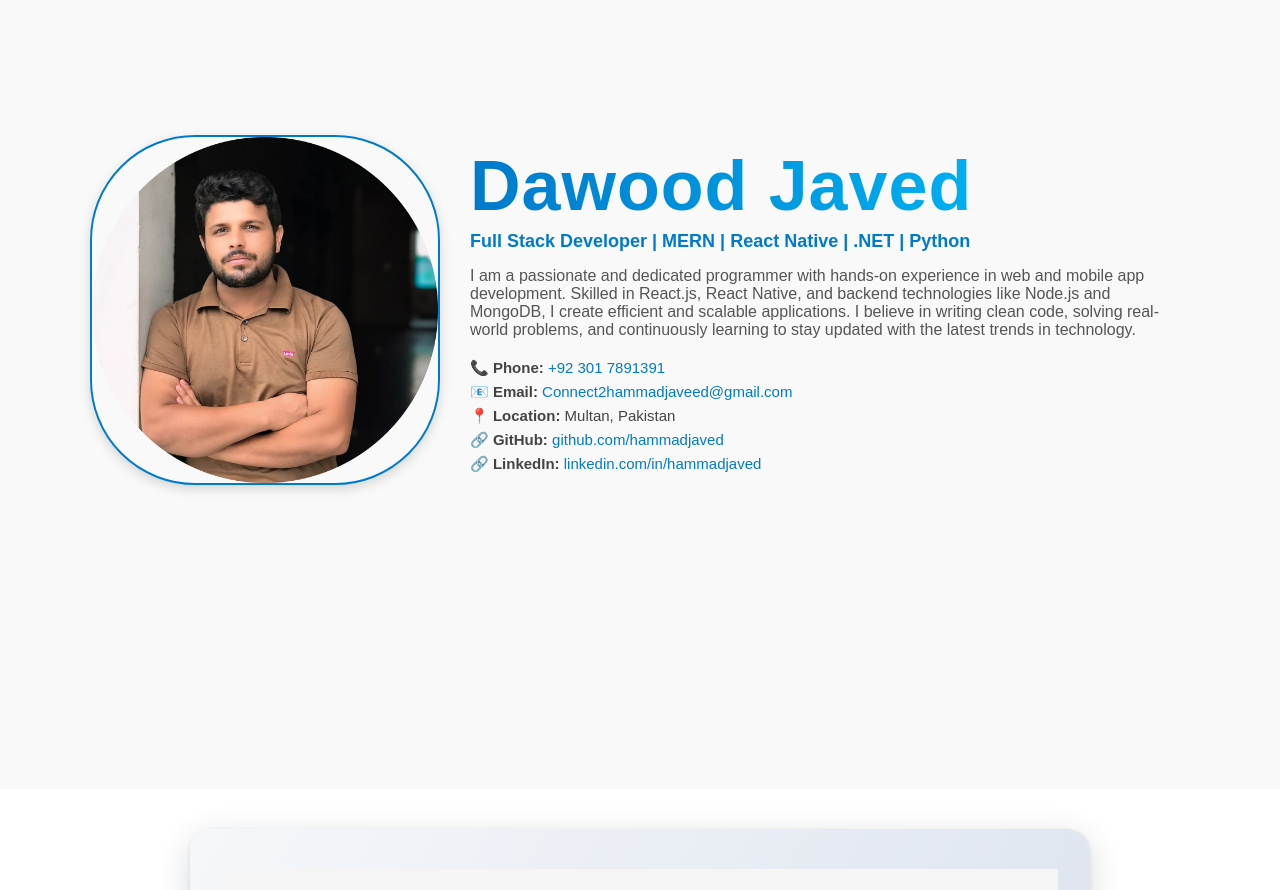
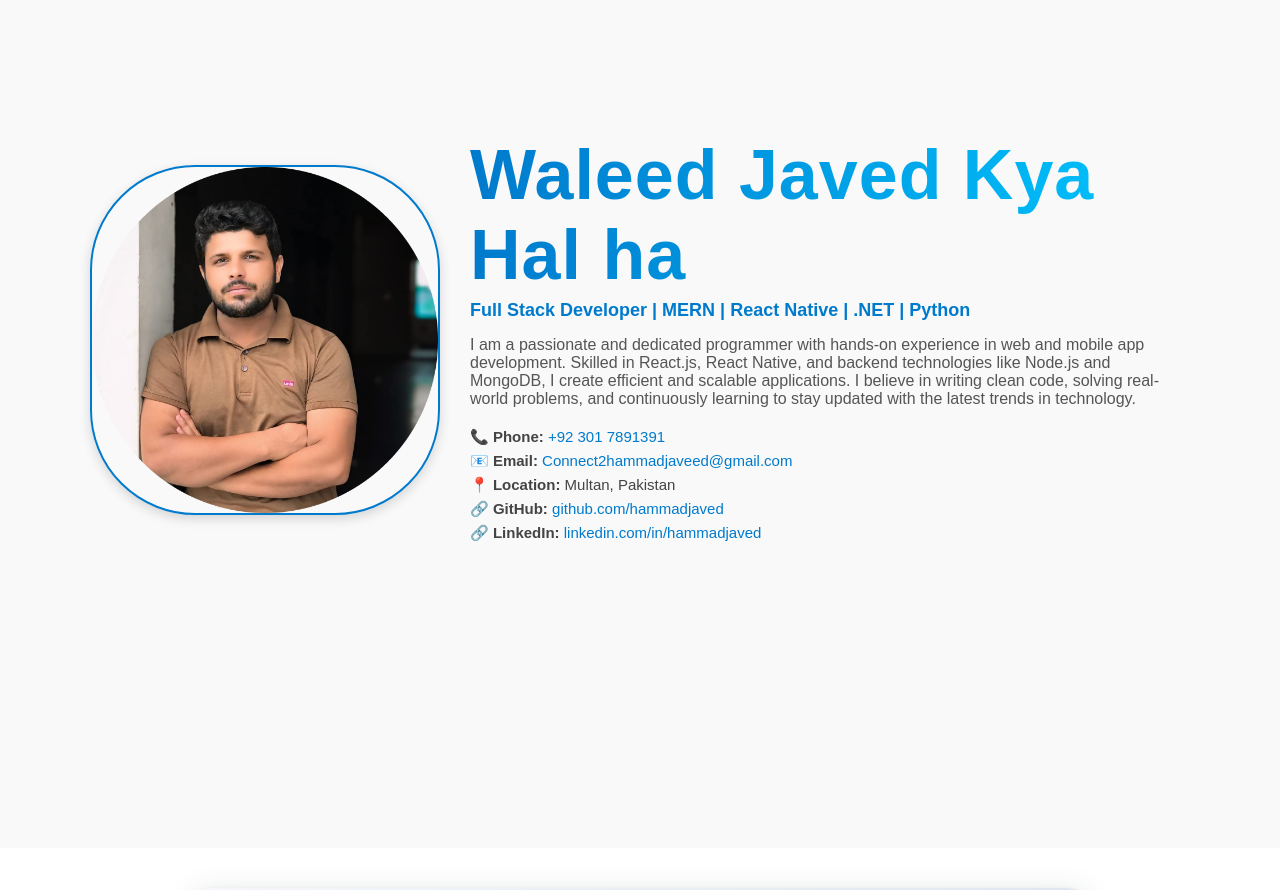
Before and after one commit to Hammad-111/Hammadverse, a React (Vite) app: page / in a window 1280 px wide. Shown: the part 2020-2910 px from the top of the page. Built offline with nearby package versions, Linux system fonts and the light colour scheme.

Commit message:
Update About.jsx
change name to waleed javed

```diff
--- a/src/pages/About.jsx
+++ b/src/pages/About.jsx
@@ -11,7 +11,7 @@ const About = () => {
         </div>
 
         <div className="about-details">
-          <h2>Dawood Javed</h2>
+          <h2>Waleed Javed Kya Hal ha</h2>
           <h4>Full Stack Developer | MERN | React Native | .NET | Python </h4>
           <p className="summary">
              I am a passionate and dedicated programmer with hands-on experience in web and mobile app development.
```
